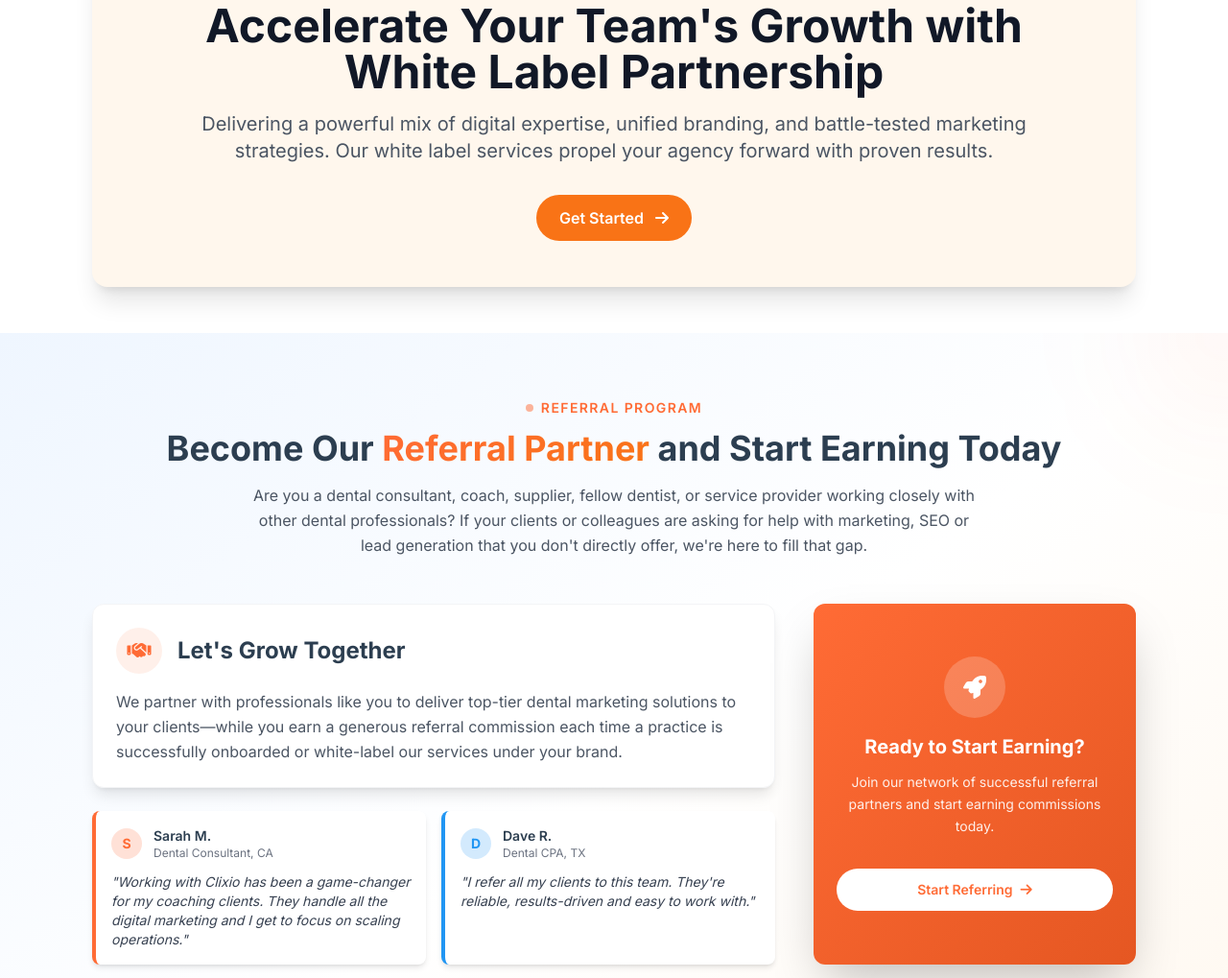
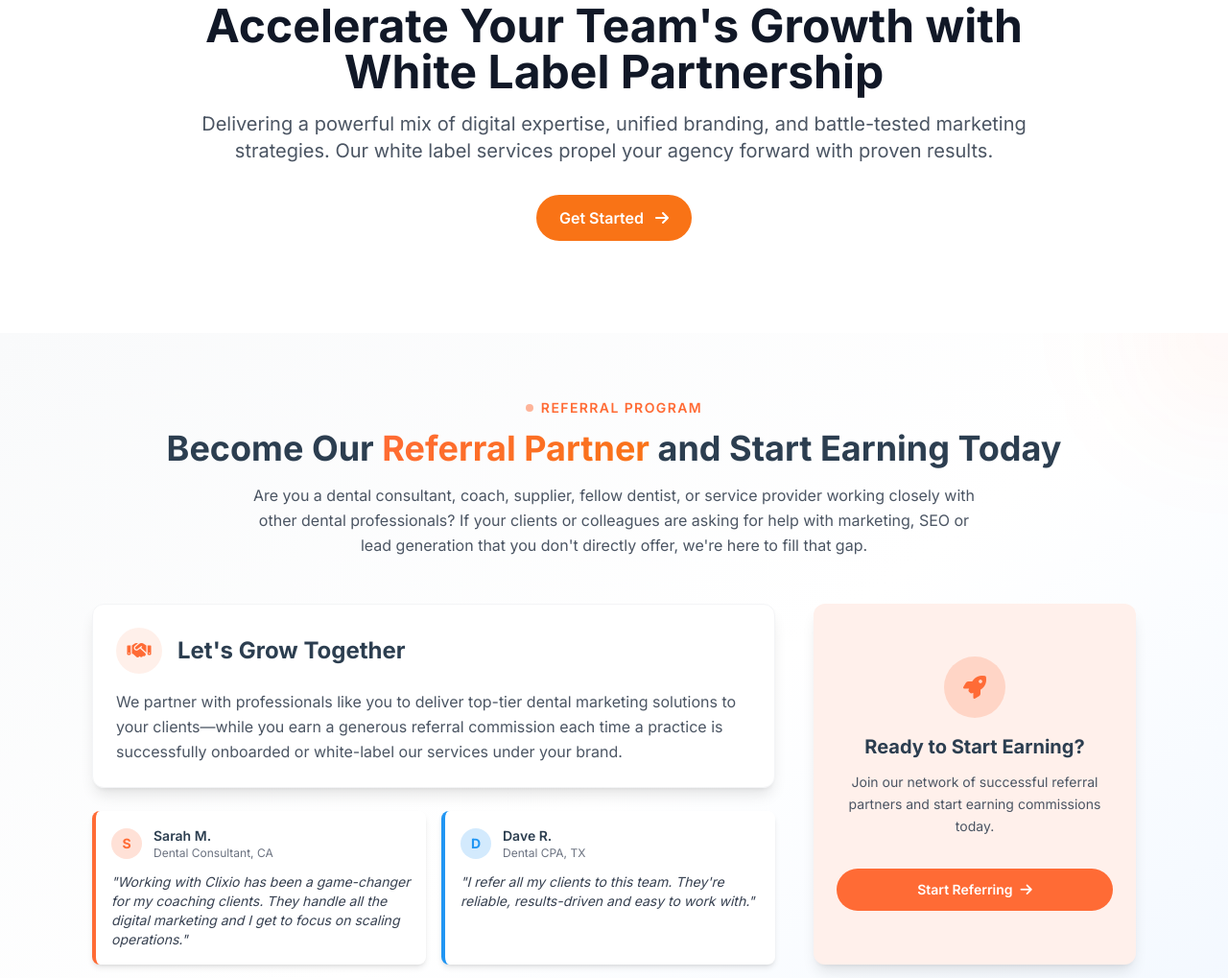
Before and after one commit to Pratip007/clixio-website-, a plain HTML site: page white-label.html in a window 1280 px wide. Shown: the part 2741-3760 px from the top of the page at 96% size. Drawn offline with nearby package versions, Linux system fonts and the light colour scheme.

Commit message:
update the desighn

```diff
--- a/white-label.html
+++ b/white-label.html
@@ -569,7 +569,7 @@
         <div class="container mx-auto px-4 lg:px-16 xl:px-24 2xl:px-32 relative z-10">
             <!-- Centered Card Layout -->
             <div class="max-w-7xl mx-auto">
-                <div class="bg-[#fff7ed] rounded-2xl p-8 lg:p-12 shadow-xl">
+                <div class="p-8 lg:p-12">
                     <div class="text-center">
                         <!-- Main Heading -->
                         <h2 class="text-3xl lg:text-4xl xl:text-5xl font-bold mb-4 text-gray-900 leading-tight">
@@ -596,7 +596,7 @@
     </section>
 
     <!-- Referral Partner Section -->
-    <section class="py-12 lg:py-16 bg-gradient-to-br from-blue-50 via-white to-orange-50 relative overflow-hidden">
+    <section class="py-12 lg:py-16 bg-gradient-to-br from-gray-50 via-white to-blue-50 relative overflow-hidden">
         <!-- Background decorative elements -->
         <div class="absolute top-0 right-0 w-48 h-48 bg-primary/5 rounded-full blur-3xl transform translate-x-1/2 -translate-y-1/2"></div>
         <div class="absolute bottom-0 left-0 w-40 h-40 bg-secondary/5 rounded-full blur-3xl transform -translate-x-1/2 translate-y-1/2"></div>
@@ -671,16 +671,16 @@
 
                     <!-- Right Column - CTA Card -->
                     <div class="lg:col-span-1">
-                        <div class="bg-gradient-to-br from-primary to-primary-dark rounded-xl p-6 text-white text-center shadow-2xl h-full flex flex-col justify-center">
-                            <div class="w-16 h-16 bg-white/20 rounded-full flex items-center justify-center mx-auto mb-4">
-                                <i class="fas fa-rocket text-2xl"></i>
+                        <div class="bg-[#fff0eb] rounded-xl p-6 text-dark text-center shadow-lg h-full flex flex-col justify-center">
+                            <div class="w-16 h-16 bg-primary/20 rounded-full flex items-center justify-center mx-auto mb-4">
+                                <i class="fas fa-rocket text-2xl" style="color: #ff6b36;"></i>
                             </div>
-                            <h3 class="text-xl font-bold mb-3">Ready to Start Earning?</h3>
-                            <p class="text-white/90 mb-8 leading-relaxed text-sm">
+                            <h3 class="text-xl font-bold mb-3 text-dark">Ready to Start Earning?</h3>
+                            <p class="text-gray-600 mb-8 leading-relaxed text-sm">
                                 Join our network of successful referral partners and start earning commissions today.
                             </p>
 
-                            <a href="calendly.html" class="group inline-flex items-center justify-center px-6 py-3 bg-white text-primary rounded-full font-semibold hover:bg-gray-100 transition-all duration-300 hover:shadow-lg hover:-translate-y-1 text-sm">
+                            <a href="calendly.html" class="group inline-flex items-center justify-center px-6 py-3 bg-primary text-white rounded-full font-semibold hover:bg-primary-dark transition-all duration-300 hover:shadow-lg hover:-translate-y-1 text-sm">
                                 <span>Start Referring</span>
                                 <i class="fas fa-arrow-right ml-2 group-hover:translate-x-1 transition-transform duration-300"></i>
                             </a>
```
